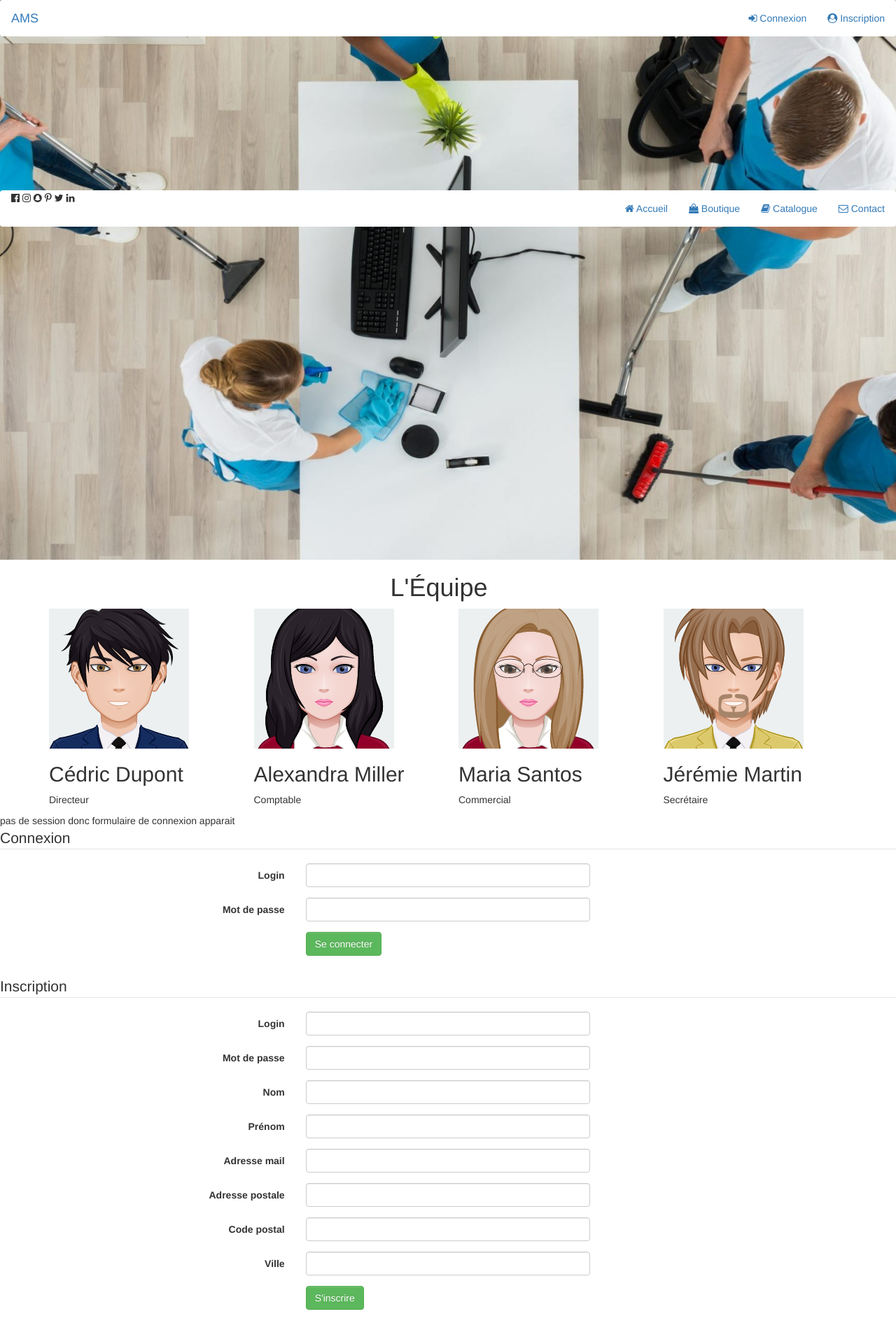
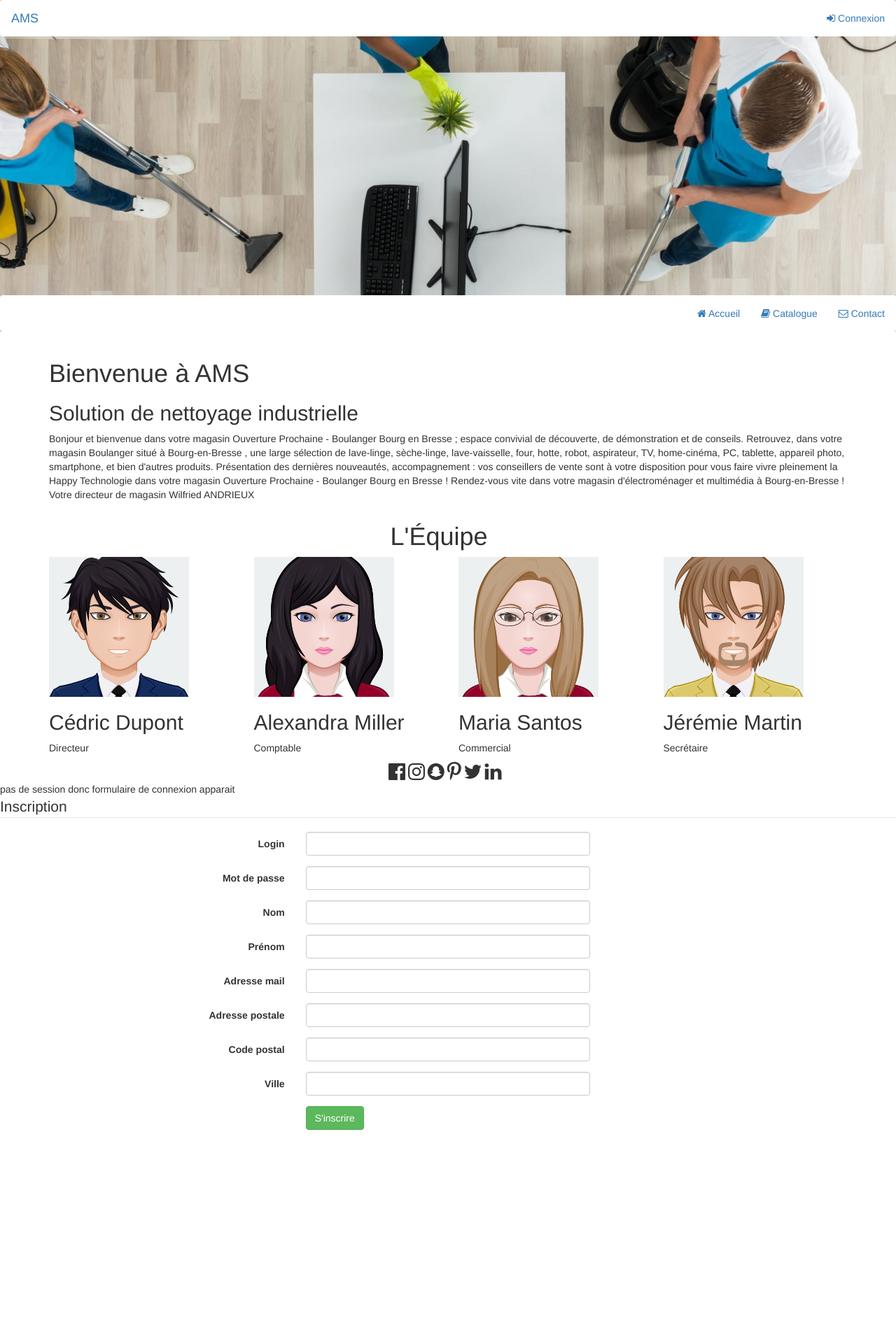
Before and after one commit to Mahatehotia/MultiService, a PHP site: page /MultiService/ in a window 1280 px wide. Shown: the whole page at 70% size. After the commit the page ends 1615 px from the top, so only its background shows below. Run offline with PHP 8.4, Linux system fonts and the light colour scheme.

Commit message:
modif structure du site

```diff
--- a/_includes/verification.php
+++ b/_includes/verification.php
@@ -1,6 +1,6 @@
 <?php
-require_once '_includes/head.php'; //inclut les liens vers les bibliotheque
-require_once 'classes/CUtilisateur.php';
+require_once '/MultiService_includes/head.php'; //inclut les liens vers les bibliotheque
+require_once '/MultiService/classes/CUtilisateur.php';
 // Si il ny a pas de session instancier on linstancie
 if(!isset($_SESSION['utilisateur']))
 {
@@ -11,7 +11,7 @@ if(!isset($_SESSION['utilisateur']))
 //Si une session est en cours on affiche le menu + le code
 else
 {
-include_once ('_includes/menu.php');
+include_once ('/MultiService/_includes/menu.php');
 }
 
 ?>
--- a/css/header.css
+++ b/css/header.css
@@ -6,7 +6,7 @@
     min-height: 100%;
 }
 .espaceVide{
-    height: 200px;
+    height: 350px;
 }
 .navbar{
     background-color: white;
--- /dev/null
+++ b/html/accueil.php
@@ -0,0 +1,61 @@
+<?php
+/**
+ * Created by PhpStorm.
+ * User: mahatehotia
+ * Date: 21/11/17
+ * Time: 22:09
+ */
+include_once 'header.php';
+?>
+
+<div class="container">
+    <div class="row">
+        <div class="col-lg-12">
+            <h1>Bienvenue à AMS</h1>
+            <h2>Solution de nettoyage industrielle</h2>
+
+            <p>Bonjour et bienvenue dans votre magasin Ouverture Prochaine - Boulanger Bourg en Bresse ; espace convivial de découverte, de démonstration et de conseils.
+
+            Retrouvez, dans votre magasin Boulanger situé à Bourg-en-Bresse , une large sélection de lave-linge, sèche-linge, lave-vaisselle, four, hotte, robot, aspirateur, TV, home-cinéma, PC, tablette, appareil photo, smartphone, et bien d'autres produits.
+
+            Présentation des dernières nouveautés, accompagnement : vos conseillers de vente sont à votre disposition pour vous faire vivre pleinement la Happy Technologie dans votre magasin Ouverture Prochaine - Boulanger Bourg en Bresse !
+
+            Rendez-vous vite dans votre magasin d'électroménager et multimédia à Bourg-en-Bresse !
+            Votre directeur de magasin Wilfried ANDRIEUX</p>
+        </div>
+    </div>
+    <div class="row">
+        <div class="col-sm-5">
+        </div>
+        <div class="col-sm-2">
+            <h1>L'Équipe</h1>
+        </div>
+        <div class="col-sm-5">
+        </div>
+    </div>
+    <div class="row">
+        <div class="col-sm-3">
+            <img src="/MultiService/_images/Cédric.png">
+            <h2>Cédric Dupont</h2>
+            <p>Directeur</p>
+        </div>
+        <div class="col-sm-3">
+            <img src="/MultiService/_images/Alexandra.png">
+            <h2>Alexandra Miller</h2>
+            <p>Comptable</p>
+        </div>
+        <div class="col-sm-3">
+            <img src="/MultiService/_images/Maria.png">
+            <h2>Maria Santos</h2>
+            <p>Commercial</p>
+        </div>
+        <div class="col-sm-3">
+            <img src="/MultiService/_images/Jérémie.png">
+            <h2>Jérémie Martin</h2>
+            <p>Secrétaire</p>
+        </div>
+    </div>
+</div>
+<?php
+include 'footer.php';
+?>
--- a/html/contact.php
+++ b/html/contact.php
@@ -1,5 +1,5 @@
 <?php
-include 'header.php';
+include_once 'header.php';
 ?><div class="container">
     <div class="row">
         <div class="col-md-6 col-md-offset-3">
--- /dev/null
+++ b/html/footer.php
@@ -0,0 +1,33 @@
+<?php
+/**
+ * Created by PhpStorm.
+ * User: mahatehotia
+ * Date: 02/12/17
+ * Time: 09:31
+ */
+
+?>
+<footer>
+    <div class="container">
+        <div class="row">
+            <div class="row">
+                <div class="col-sm-5">
+                </div>
+                <div class="col-sm-2">
+                    <i class="fa fa-facebook-official fa-2x"></i>
+                    <i class="fa fa-instagram fa-2x"></i>
+                    <i class="fa fa-snapchat fa-2x"></i>
+                    <i class="fa fa-pinterest-p fa-2x"></i>
+                    <i class="fa fa-twitter fa-2x"></i>
+                    <i class="fa fa-linkedin fa-2x"></i>
+                </div>
+                <div class="col-sm-5">
+                </div>
+            </div>
+            </div>
+        </div>
+    </div>
+</footer>
+
+</body>
+</html>
--- a/html/header.php
+++ b/html/header.php
@@ -1,5 +1,5 @@
 <!DOCTYPE html>
-<html lang="en">
+<html lang="fr">
 <head>
     <title>AMultiService</title>
     <meta charset="utf-8">
@@ -13,28 +13,19 @@
     <nav class="navbar navbar-light navBg">
         <div class="container-fluid">
             <div class="navbar-header">
-                <a class="navbar-brand" href="/MultiService/html/presentation.php">AMS</a>
+                <a class="navbar-brand" href="/MultiService/html/accueil.php">AMS</a>
             </div>
             <ul class="nav navbar-nav navbar-right">
-                <li><a href="#"><i class="fa fa-sign-in" aria-hidden="true"></i></span> Connexion</a></li>
-                <li><a href="#"><i class="fa fa-user-circle" aria-hidden="true"></i></span> Inscription</a></li>
+                <li><a href="connexion.php"><i class="fa fa-sign-in" aria-hidden="true"></i></span> Connexion</a></li>
             </ul>
         </div>
     </nav>
     <div class="espaceVide"></div>
     <nav class="navbar navbar-light navBg fixed">
         <div class="container-fluid">
-            <ul class="nav navbar-nav navbar-left">
-                <i class="fa fa-facebook-official"></i>
-                <i class="fa fa-instagram"></i>
-                <i class="fa fa-snapchat"></i>
-                <i class="fa fa-pinterest-p"></i>
-                <i class="fa fa-twitter"></i>
-                <i class="fa fa-linkedin"></i>
-            </ul>
+
             <ul class="nav navbar-nav navbar-right">
-                <li><a href="/MultiService/html/presentation.php"><i class="fa fa-home" aria-hidden="true"></i> Accueil</a></li>
-                <li><a href="#"><i class="fa fa-shopping-bag" aria-hidden="true"></i> Boutique</a></li>
+                <li><a href="/MultiService/html/accueil.php"><i class="fa fa-home" aria-hidden="true"></i> Accueil</a></li>
                 <li><a href="/MultiService/html/catalogue.php"><i class="fa fa-book" aria-hidden="true"></i> Catalogue</a></li>
                 <li><a href="/MultiService/html/contact.php"><i class="fa fa-envelope-o" aria-hidden="true"></i> Contact</a></li>
             </ul>
--- a/index.php
+++ b/index.php
@@ -1,10 +1,10 @@
 <?php
-require('_includes/verification.php');
+/*require('_includes/verification.php');*/
 ?>
 
 <?php
-include 'html/presentation.php';
-
+include_once 'html/accueil.php';
+include_once 'html/footer.php';
 
 // Si il ny a pas de session instancier on linstancie
 if(!isset($_SESSION['utilisateur']))
@@ -12,46 +12,8 @@ if(!isset($_SESSION['utilisateur']))
   echo 'pas de session donc formulaire de connexion apparait';
 
 ?>
-
-<form class="form-horizontal" method="post" action="connexion.php">
-<fieldset>
-
-<!-- Form Name -->
-<legend>Connexion</legend>
-
-<!-- Text input-->
-<div class="form-group">
-  <label class="col-md-4 control-label" for="login">Login</label>
-  <div class="col-md-4">
-  <input id="login" name="login" type="text" class="form-control input-md" required="">
-
-  </div>
-</div>
-
-<!-- Password input-->
-<div class="form-group">
-  <label class="col-md-4 control-label" for="mdp">Mot de passe</label>
-  <div class="col-md-4">
-    <input id="mdp" name="mdp" type="password" class="form-control input-md" required="">
-
-  </div>
-</div>
-
-<!-- Button -->
-<div class="form-group">
-  <label class="col-md-4 control-label" for="btnConnexion"></label>
-  <div class="col-md-4">
-    <button id="btnConnexion" name="btnConnexion" class="btn btn-success">Se connecter</button>
-  </div>
-</div>
-
-</fieldset>
-</form>
-
-
-<form class="form-horizontal" method="post" action="inscription.php">
-<fieldset>
-
+  <form class="form-horizontal" method="post" action="inscription.php">
+    <fieldset>
 <!-- Form Name -->
 <legend>Inscription</legend>
 
```
Also changed, not shown: html/boutique.php (deleted, +0 -16 lines), html/catalogue.php (+4 -21 lines), html/connexion.php (added, +46 -0 lines), html/index.php (added, +7 -0 lines), html/presentation.php (deleted, +0 -46 lines).
